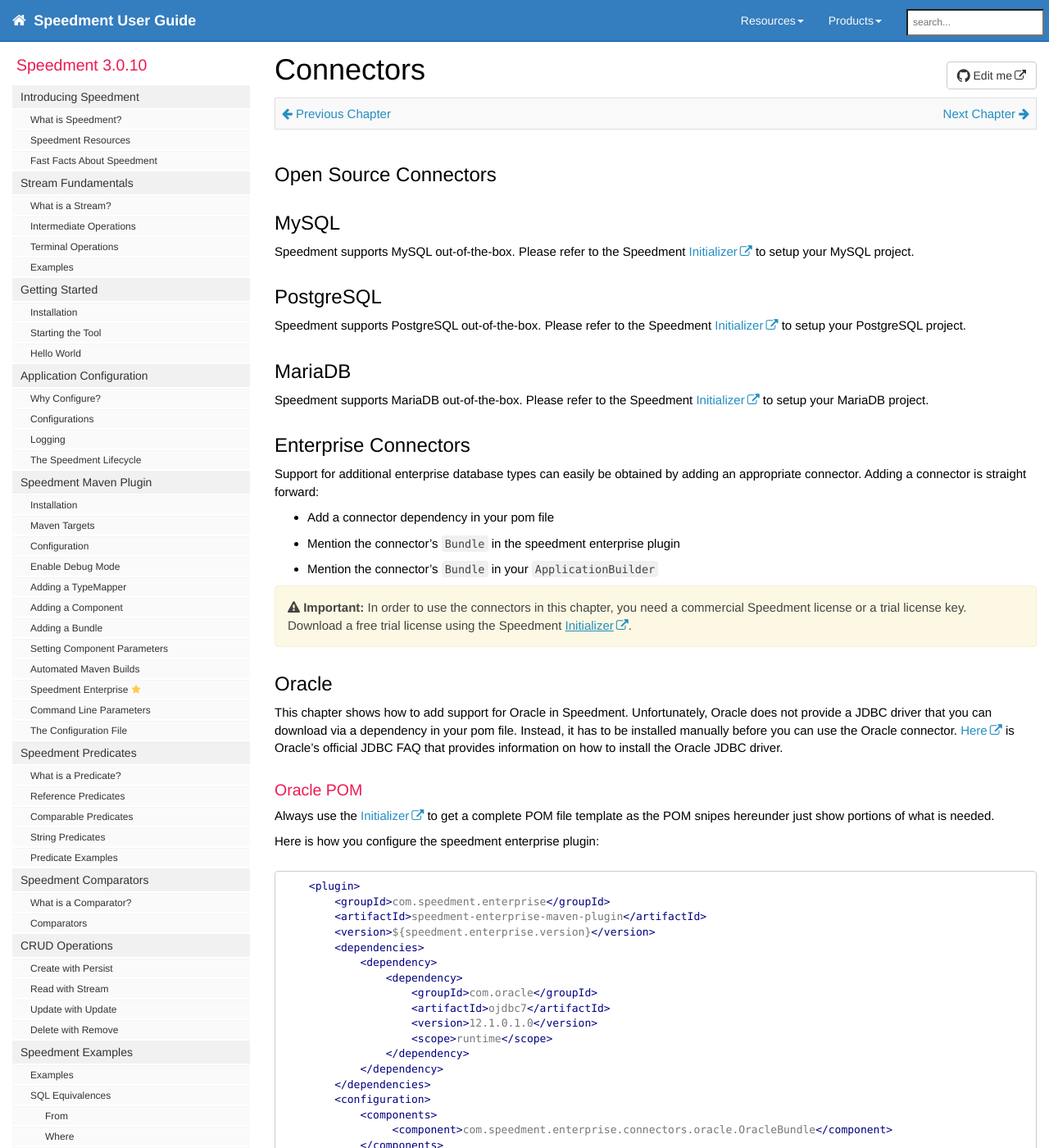
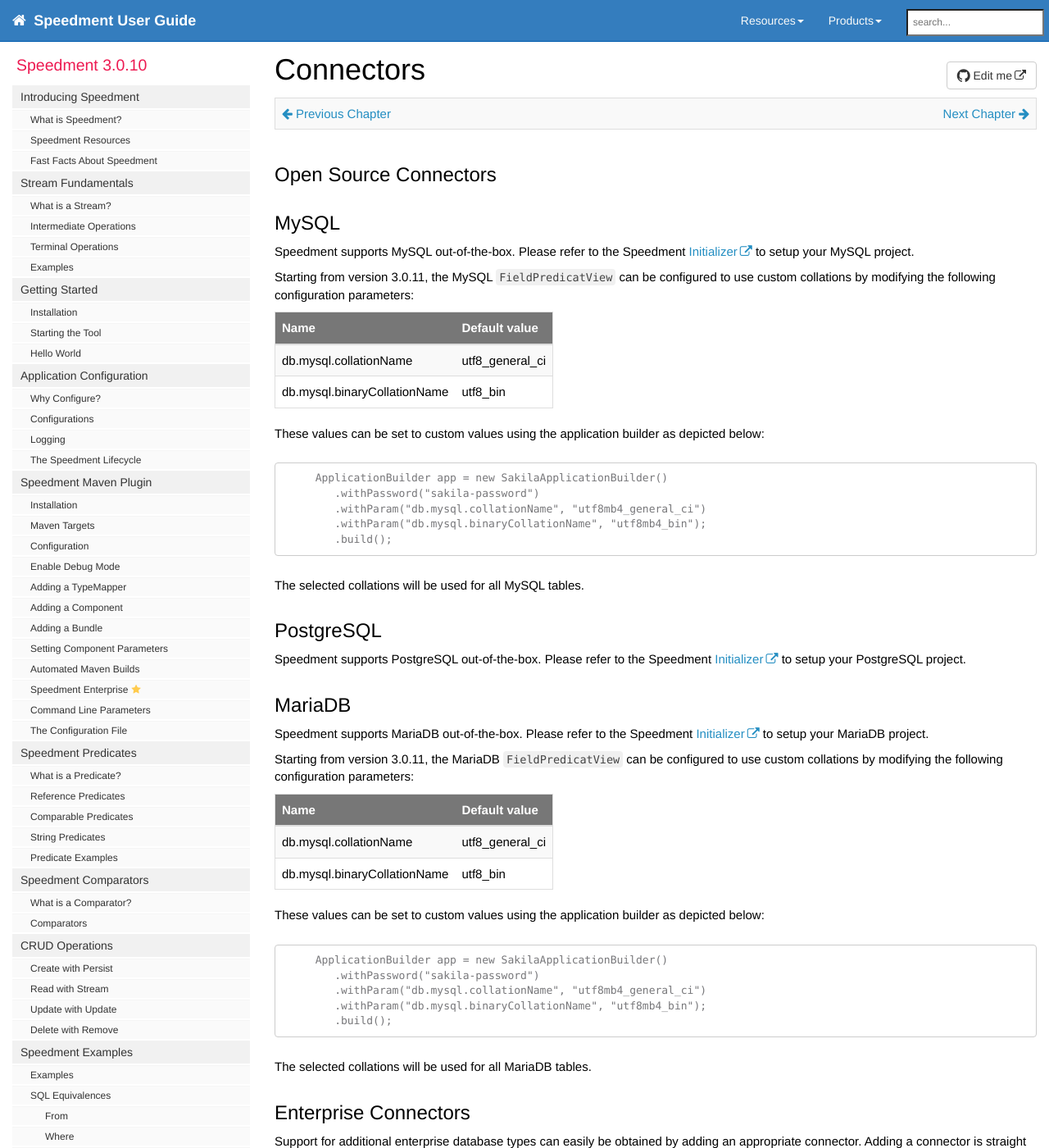
Before and after one commit to speedment/speedment-doc, a Jekyll site: the page built from pages/connectors.md, in a window 1280 px wide and 1400 px high. Shown: the whole window at 82% size. Built offline with Jekyll 4.4.1, drawn with Linux system fonts in a browser that asks for light colours; nearby versions of some CDN libraries; comment, search, counter and statistics services are not loaded.

Commit message:
Add configuration for MySQL and MariaDB collation

````diff
--- a/pages/connectors.md
+++ b/pages/connectors.md
@@ -16,11 +16,45 @@
 ## MySQL
 Speedment supports MySQL out-of-the-box. Please refer to the Speedment [Initializer](https://www.speedment.com/initializer/) to setup your MySQL project.
 
+Starting from version 3.0.11, the MySQL `FieldPredicatView` can be configured to use custom collations by modifying the following configuration parameters:
+
+| Name                         | Default value     |
+| :--------------------------- | :---------------- |
+| db.mysql.collationName       | utf8_general_ci   |
+| db.mysql.binaryCollationName | utf8_bin          |
+
+These values can be set to custom values using the application builder as depicted below:
+```
+     ApplicationBuilder app = new SakilaApplicationBuilder()
+        .withPassword("sakila-password")
+        .withParam("db.mysql.collationName", "utf8mb4_general_ci")
+        .withParam("db.mysql.binaryCollationName", "utf8mb4_bin");
+        .build();
+```
+The selected collations will be used for all MySQL tables.
+
 ## PostgreSQL
 Speedment supports PostgreSQL out-of-the-box. Please refer to the Speedment [Initializer](https://www.speedment.com/initializer/) to setup your PostgreSQL project.
 
 ## MariaDB
 Speedment supports MariaDB out-of-the-box. Please refer to the Speedment [Initializer](https://www.speedment.com/initializer/) to setup your MariaDB project.
+
+Starting from version 3.0.11, the MariaDB `FieldPredicatView` can be configured to use custom collations by modifying the following configuration parameters:
+
+| Name                         | Default value     |
+| :--------------------------- | :---------------- |
+| db.mysql.collationName       | utf8_general_ci   |
+| db.mysql.binaryCollationName | utf8_bin          |
+
+These values can be set to custom values using the application builder as depicted below:
+```
+     ApplicationBuilder app = new SakilaApplicationBuilder()
+        .withPassword("sakila-password")
+        .withParam("db.mysql.collationName", "utf8mb4_general_ci")
+        .withParam("db.mysql.binaryCollationName", "utf8mb4_bin");
+        .build();
+```
+The selected collations will be used for all MariaDB tables.
 
 
 ## Enterprise Connectors
````
